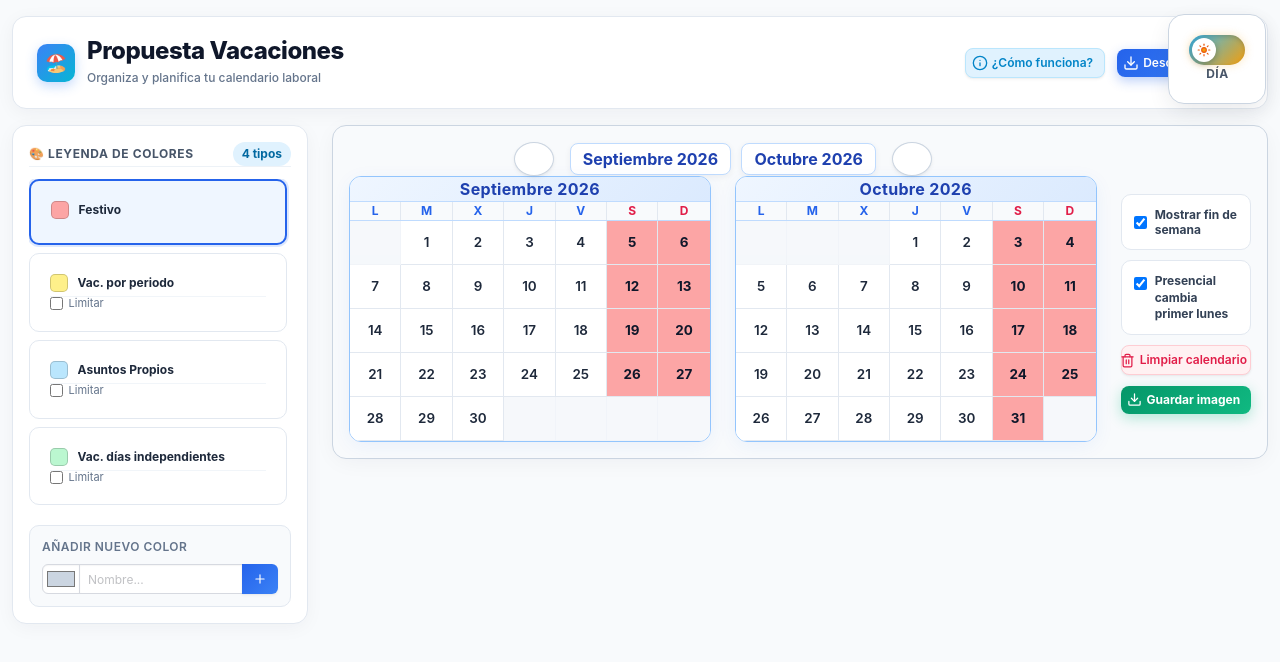
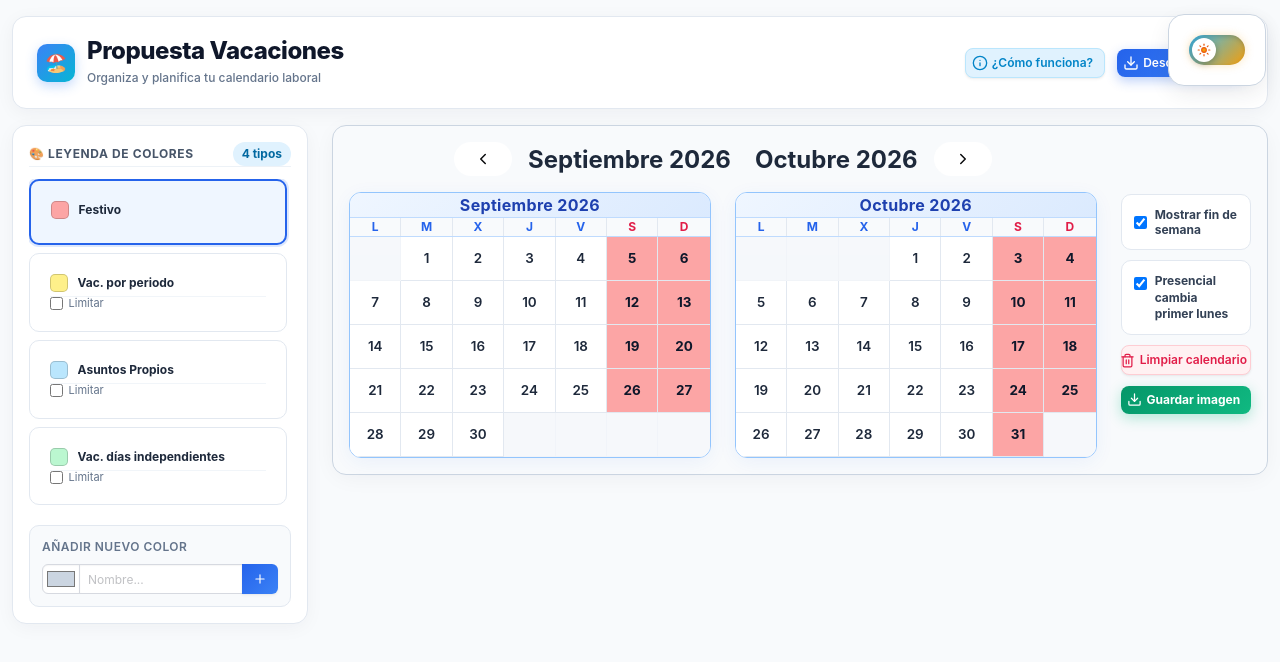
Before and after one commit to demalmar/PropuestaVacaciones, a React (Vite) app: page / in a window 1280 px wide. Shown: the top 662 px of the page. Built offline with nearby package versions, Linux system fonts and the light colour scheme.

Commit message:
fix: restore clean original month names and selector styling centered over calendars

```diff
--- a/index.tsx
+++ b/index.tsx
@@ -527,7 +527,8 @@ const CalendarApp = () => {
               className="is-size-7 has-text-weight-bold mt-1.5 select-none"
               style={{ fontSize: '10px', letterSpacing: '0.04em', color: isDarkMode ? '#94a3b8' : '#475569' }}
             >
-              {isDarkMode ? 'NOCHE' : 'DÍA'}
+              {/*isDarkMode ? 'NOCHE' : 'DÍA'}*/}
+
             </span>
           </div>
         </div>
@@ -796,63 +797,23 @@ const CalendarApp = () => {
                   {/* Bloque de los dos calendarios con su cabecera centrada exactamente sobre los dos calendarios */}
                   <div className="column is-10-desktop is-12-tablet">
                     {/* Selector de meses centrado exactamente con los dos calendarios */}
-                    <div className="is-flex is-align-items-center is-justify-content-center mb-3.5" style={{ gap: '1rem' }}>
+                    <div className="is-flex is-align-items-center is-justify-content-center mb-4" style={{ gap: '1rem' }}>
                       <button
                         onClick={handlePrevMonth}
-                        className="button is-rounded shadow-sm"
-                        style={{
-                          width: '34px',
-                          height: '34px',
-                          borderRadius: '50%',
-                          border: isDarkMode ? '1px solid #334155' : '1px solid #cbd5e1',
-                          backgroundColor: isDarkMode ? '#1e293b' : '#ffffff',
-                          color: isDarkMode ? '#93c5fd' : '#1d4ed8'
-                        }}
+                        className={`button is-rounded shadow-sm ${isDarkMode ? 'is-dark' : 'is-white'}`}
                         title="Mes anterior"
                       >
                         <ChevronLeft size={18} />
                       </button>
 
-                      <h2 className="title is-4 mb-0 has-text-weight-bold is-flex is-align-items-center" style={{ gap: '0.65rem' }}>
-                        <span
-                          className="tag is-medium"
-                          style={{
-                            background: isDarkMode ? '#1e293b' : '#ffffff',
-                            color: isDarkMode ? '#93c5fd' : '#1e40af',
-                            border: isDarkMode ? '1px solid #334155' : '1px solid #bfdbfe',
-                            fontWeight: 700,
-                            borderRadius: '8px',
-                            boxShadow: isDarkMode ? 'none' : '0 2px 6px rgba(30,41,59,0.06)'
-                          }}
-                        >
-                          {MONTHS[leftMonth]} {leftYear}
-                        </span>
-                        <span
-                          className="tag is-medium"
-                          style={{
-                            background: isDarkMode ? '#1e293b' : '#ffffff',
-                            color: isDarkMode ? '#93c5fd' : '#1e40af',
-                            border: isDarkMode ? '1px solid #334155' : '1px solid #bfdbfe',
-                            fontWeight: 700,
-                            borderRadius: '8px',
-                            boxShadow: isDarkMode ? 'none' : '0 2px 6px rgba(30,41,59,0.06)'
-                          }}
-                        >
-                          {MONTHS[rightMonth]} {rightYear}
-                        </span>
+                      <h2 className="title is-4 mb-0 has-text-weight-bold" style={{ color: isDarkMode ? '#f8fafc' : '#1e293b' }}>
+                        <span className="mr-5">{MONTHS[leftMonth]} {leftYear}</span>
+                        <span>{MONTHS[rightMonth]} {rightYear}</span>
                       </h2>
 
                       <button
                         onClick={handleNextMonth}
-                        className="button is-rounded shadow-sm"
-                        style={{
-                          width: '34px',
-                          height: '34px',
-                          borderRadius: '50%',
-                          border: isDarkMode ? '1px solid #334155' : '1px solid #cbd5e1',
-                          backgroundColor: isDarkMode ? '#1e293b' : '#ffffff',
-                          color: isDarkMode ? '#93c5fd' : '#1d4ed8'
-                        }}
+                        className={`button is-rounded shadow-sm ${isDarkMode ? 'is-dark' : 'is-white'}`}
                         title="Mes siguiente"
                       >
                         <ChevronRight size={18} />
```
